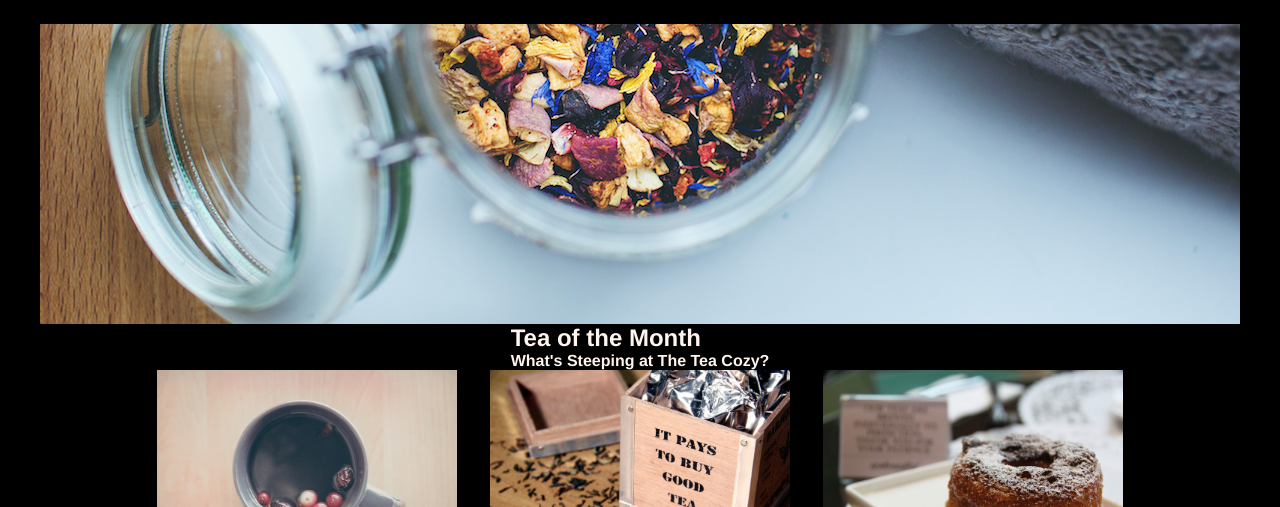
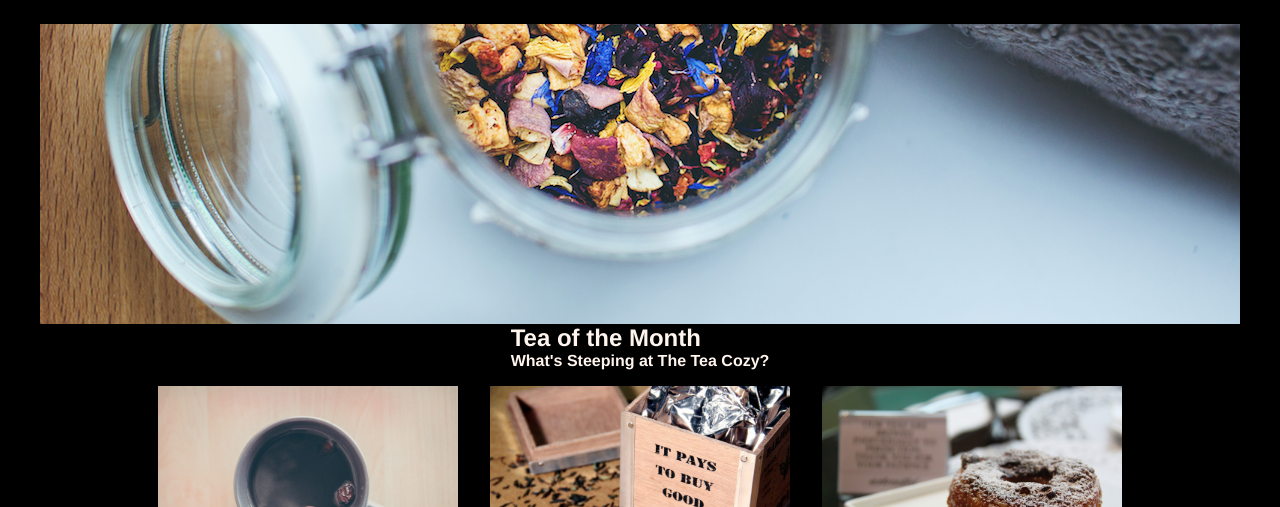
Before and after one commit to kelbri10/Codecademy-Tea-Cozy, a plain HTML site: page index.html in a window 1280 px wide. Shown: the part 445-952 px from the top of the page. Drawn offline with Linux system fonts and the light colour scheme.

Commit message:
repositioned photo containers in css

```diff
--- a/style.css
+++ b/style.css
@@ -1,5 +1,5 @@
 *{
-    margin: 0 auto;
+    margin: 0;
     padding: 0;
     box-sizing: border-box;
     font-family: 'Helvetica', sans-serif;
@@ -8,6 +8,10 @@
 body{
     background-color: black;
     color: seashell;
+    display: flex;
+    flex-direction: column;
+    justify-content: center;
+    align-items: center;
 }
 
 p{
@@ -24,6 +28,7 @@ p{
 
     display: flex;
     flex-direction: row;
+    justify-content: space-between;
     align-items: center;
 
 }
@@ -86,6 +91,9 @@ p{
     align-content: center;
 }
 
+.photo__container{
+    margin: 1rem;
+}
 .product__label{
     text-align: center;
 }
```
